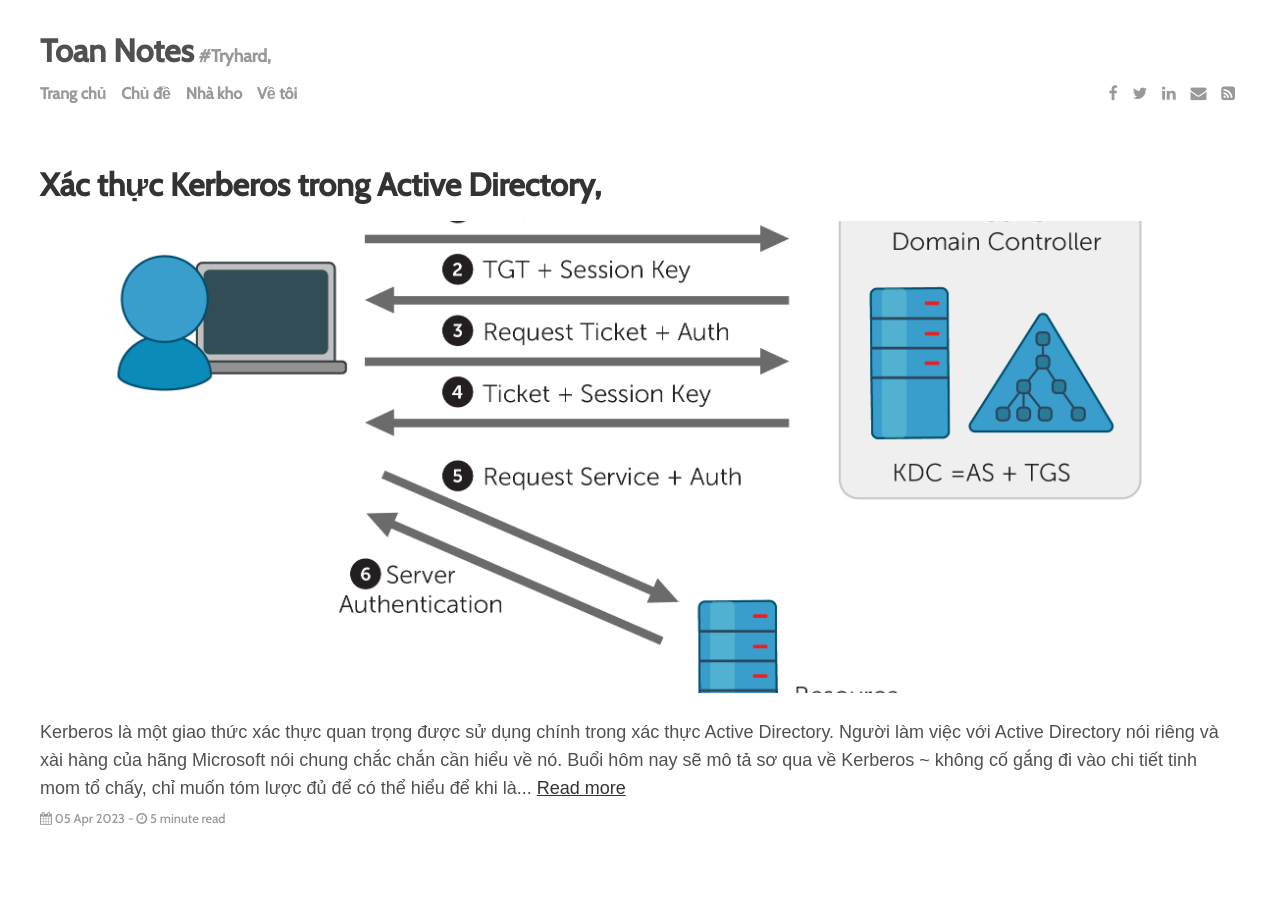
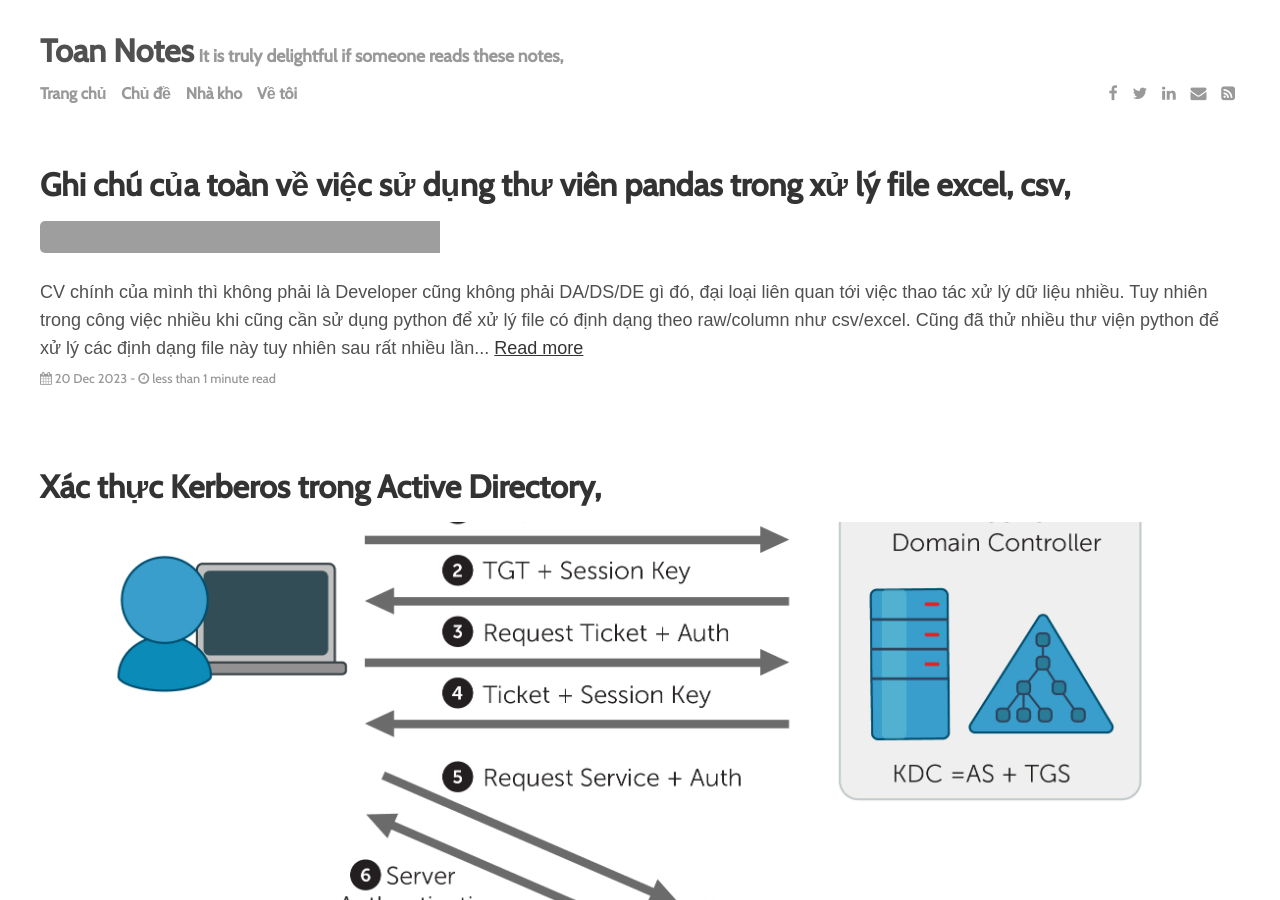
Before and after one commit to toannai/blog, a Jekyll site: the page built from index.html, in a window 1280 px wide and 900 px high. Built offline with Jekyll 4.4.1, drawn with Linux system fonts in a browser that asks for light colours; some web fonts are replaced; the list of posts is cut into pages by our own code; some of the changed text lies outside the part shown.

Commit message:
update intro

```diff
--- a/_config.yml
+++ b/_config.yml
@@ -21,7 +21,7 @@ plugins:             [jekyll-paginate, jekyll-sitemap, jekyll-feed, jekyll-seo-t
 
 # Customise atom feed settings (this is where Jekyll-Feed gets configuration information)
 title:		           'Toan Notes'
-description:	       '#Tryhard,'
+description:	       'It is truly delightful if someone reads these notes,'
 author:              'Remi'
 
 # RSS 2.0 can be used instead of Atom by uncommenting following two lines
--- /dev/null
+++ b/_posts/2023-12-20-ghi-chu-su-dung-thu-vien-pandas.md
@@ -0,0 +1,10 @@
+---
+layout: post
+title: "Ghi chú của toàn về việc sử dụng thư viên pandas trong xử lý file excel, csv,"
+author: "remi"
+categories: job
+tags: [Việc]
+image: assets/img/2023/11/20/01_intro_pandas.png
+---
+
+CV chính của mình thì không phải là Developer cũng không phải DA/DS/DE gì đó, đại loại liên quan tới việc thao tác xử lý dữ liệu nhiều. Tuy nhiên trong công việc nhiều khi cũng cần sử dụng python để xử lý file có định dạng theo raw/column như csv/excel. Cũng đã thử nhiều thư viện python để xử lý các định dạng file này tuy nhiên sau rất nhiều lần thử thì nhận ra Pandas thực sự là chân lý. Nhiều người thì cũng lý luận note làm gì vì dùng search gg cho nhanh. Đúng vậy cứ dùng rồi search gg hay hỏi chat gpt thì cũng ra tuy nhiên sẽ nhanh hơn nếu notes lại các thao tác hay sử dụng ra lúc xài chỉ việc copy lại là xong :). Mình thì hay xài Notion để note tuy nhiên nay rảnh biên tập lại ra đây hy vọng "ngày nào ấy" có ai search gg thì đọc bài viết của mình thì thật là "vui".
```
Also changed, not shown: 1 other file.
